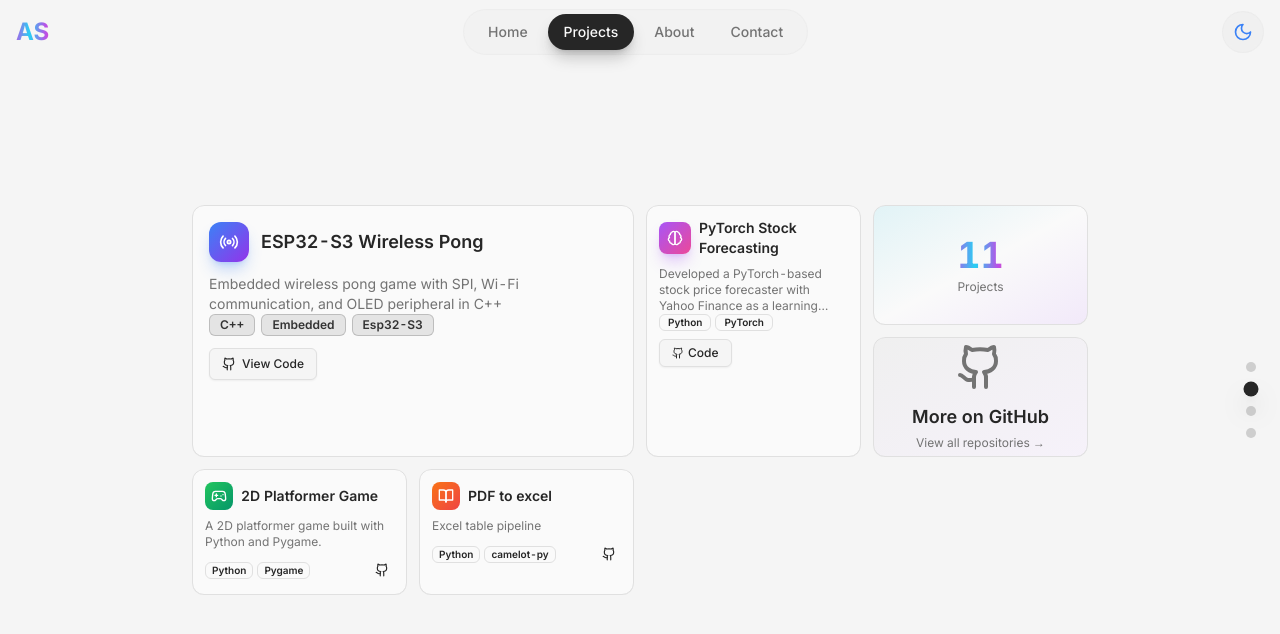
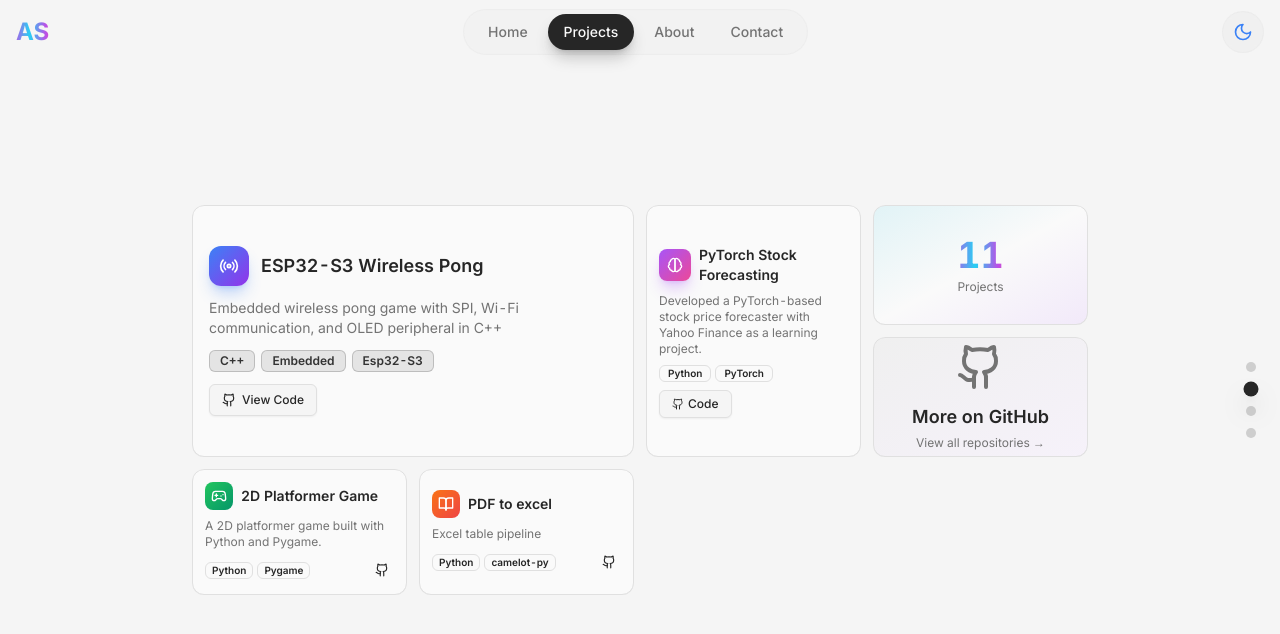
Before and after one commit to AxelSuu/AxelSundqvist, a React (Vite) app: page / in a window 1280 px wide. Both pictures are taken after a click on the button 1251 px from the left and 389 px from the top of the page. Shown: the top 634 px of the page. Built offline with nearby package versions, Linux system fonts and the light colour scheme.

Commit message:
Ny layout

```diff
--- a/src/components/portfolio/about.tsx
+++ b/src/components/portfolio/about.tsx
@@ -33,15 +33,14 @@ const About = () => {
 
       <div className="container mx-auto px-3 md:px-4 relative z-10 max-h-full">
         {/* Bento Grid Layout - Simplified for mobile */}
-        <div className="grid grid-cols-2 md:grid-cols-4 lg:grid-cols-6 gap-1.5 md:gap-2 auto-rows-[minmax(35px,1fr)] md:auto-rows-[minmax(42px,1fr)] max-h-[85vh] md:max-h-[75vh] overflow-y-auto md:overflow-hidden scrollbar-hide">
+        <div className="grid grid-cols-2 md:grid-cols-4 lg:grid-cols-6 gap-1.5 md:gap-2 auto-rows-[minmax(30px,1fr)] md:auto-rows-[minmax(35px,1fr)] max-h-[70vh] md:max-h-[60vh] overflow-y-auto md:overflow-hidden scrollbar-hide">
 
           {/* Large Bio Card */}
           <TiltCard className="col-span-2 md:col-span-2 lg:col-span-3 row-span-2 h-full" tiltMaxAngle={5}>
               <GlowCard
-                className="h-full p-3 flex flex-col justify-between"
+                className="h-full p-3 flex flex-col justify-center"
                 glowColor="rgba(59, 130, 246, 0.2)"
               >
-                  <div>
                 <div className="flex items-center gap-2 mb-2">
                   <div className="p-1.5 rounded-lg bg-gradient-to-br from-blue-500 to-cyan-500">
                     <BookOpen className="h-4 w-4 text-white" />
@@ -51,8 +50,7 @@ const About = () => {
                 <p className="text-xs text-muted-foreground leading-relaxed mb-2">
                   I'm a third year student in Applied Physics & Electrical Engineering who enjoys math, tech, embedded systems and running. I'm bartending at the student pub VilleValla and always trying new beers.
                 </p>
-                  </div>
-                  <div className="flex items-center gap-2 mt-2 text-xs text-muted-foreground">
+                <div className="flex items-center gap-2 text-xs text-muted-foreground">
                   <MapPin className="h-3 w-3 text-red-500" />
                   <span>Linköping, Sweden</span>
                 </div>
--- a/src/components/portfolio/contact.tsx
+++ b/src/components/portfolio/contact.tsx
@@ -13,14 +13,14 @@ const Contact = () => {
         <div className="grid grid-cols-2 md:grid-cols-4 lg:grid-cols-6 gap-1.5 md:gap-2 auto-rows-[minmax(38px,1fr)] md:auto-rows-[minmax(42px,1fr)] max-w-5xl mx-auto max-h-[80vh] md:max-h-[75vh] overflow-y-auto md:overflow-hidden scrollbar-hide">
 
           {/* Main CTA - Large */}
-          <TiltCard className="col-span-2 md:col-span-2 lg:col-span-3 row-span-2 h-full" tiltMaxAngle={5}>
+          <TiltCard className="col-span-2 md:col-span-2 lg:col-span-3 row-span-1 h-full" tiltMaxAngle={5}>
               <GlowCard
-                className="h-full p-3 flex flex-col justify-between group cursor-pointer"
+                className="h-full p-3 flex flex-col justify-center group cursor-pointer"
                 glowColor="rgba(59, 130, 246, 0.4)"
               >
                   <a
                     href="mailto:axesu672@student.liu.se?subject=Portfolio Contact&body=Hi Axel,%0D%0A%0D%0AI'm interested in discussing..."
-                    className="flex flex-col h-full justify-between"
+                    className="flex flex-col"
                   >
                     <div className="flex items-center justify-between mb-2">
                       <div className="p-2 rounded-lg bg-gradient-to-br from-blue-500 to-cyan-500 shadow-lg shadow-blue-500/30 group-hover:scale-110 transition-all">
@@ -28,26 +28,24 @@ const Contact = () => {
                       </div>
                       <ArrowUpRight className="h-4 w-4 text-muted-foreground group-hover:text-primary group-hover:translate-x-1 group-hover:-translate-y-1 transition-all" />
                     </div>
-                    <div>
-                      <h3 className="text-lg font-bold mb-1">Send me an email</h3>
-                      <p className="text-xs text-muted-foreground mb-2">Best way to reach me for opportunities.</p>
-                    </div>
+                    <h3 className="text-lg font-bold mb-1">Send me an email</h3>
+                    <p className="text-xs text-muted-foreground mb-2">Best way to reach me for opportunities.</p>
                     <div className="text-xs text-primary font-medium hover:underline">axesu672@student.liu.se</div>
                   </a>
                 </GlowCard>
           </TiltCard>
 
           {/* LinkedIn - Medium */}
-          <TiltCard className="col-span-1 md:col-span-2 lg:col-span-2 row-span-2" tiltMaxAngle={10}>
+          <TiltCard className="col-span-1 md:col-span-2 lg:col-span-2 row-span-1" tiltMaxAngle={10}>
             <GlowCard
-              className="h-full p-3 group cursor-pointer card-shine flex flex-col"
+              className="h-full p-3 group cursor-pointer card-shine flex flex-col justify-center"
               glowColor="rgba(59, 130, 246, 0.3)"
             >
               <a
                 href="https://www.linkedin.com/in/axel-sundqvist/"
                 target="_blank"
                 rel="noopener noreferrer"
-                className="flex flex-col h-full justify-between"
+                className="flex flex-col"
               >
                 <div className="flex items-center justify-between mb-2">
                   <div className="p-1.5 rounded-lg bg-[#0A66C2] group-hover:scale-110 transition-all shadow-lg shadow-[#0A66C2]/30">
--- a/src/components/portfolio/projects.tsx
+++ b/src/components/portfolio/projects.tsx
@@ -62,21 +62,18 @@ const Projects = () => {
           {/* Featured Project - Large card spanning 2x2 */}
           <TiltCard className="col-span-2 row-span-2" tiltMaxAngle={8}>
             <GlowCard
-              className="h-full group relative overflow-hidden p-2 md:p-4 flex flex-col justify-between"
+              className="h-full group relative overflow-hidden p-2 md:p-4 flex flex-col justify-center"
               glowColor="rgba(59, 130, 246, 0.4)"
             >
-              <div>
               <div className="flex items-center space-x-2 md:space-x-3 mb-2 md:mb-3">
                 <div className="p-1.5 md:p-2.5 rounded-lg md:rounded-xl bg-gradient-to-br from-blue-500 to-purple-600 shadow-lg shadow-blue-500/30 group-hover:scale-110 group-hover:rotate-3 transition-all duration-300">
                   <Radio className="h-4 w-4 md:h-5 md:w-5 text-white" />
                 </div>
                 <h3 className="text-sm md:text-lg font-semibold">{projects[0].title}</h3>
               </div>
-                <p className="text-muted-foreground leading-relaxed text-xs md:text-sm line-clamp-2 md:line-clamp-3">
+              <p className="text-muted-foreground leading-relaxed text-xs md:text-sm line-clamp-2 md:line-clamp-3 mb-2 md:mb-3">
                 {projects[0].description}
               </p>
-              </div>
-              <div>
               <div className="flex flex-wrap gap-1 md:gap-1.5 mb-2 md:mb-3">
                 {projects[0].technologies.slice(0, 3).map((tech, i) => (
                   <Badge
@@ -94,28 +91,24 @@ const Projects = () => {
                   View Code
                 </a>
               </Button>
-              </div>
             </GlowCard>
           </TiltCard>
 
           {/* PyTorch Project - Tall card */}
           <TiltCard className="col-span-1 row-span-2" tiltMaxAngle={10}>
             <GlowCard
-              className="h-full group relative overflow-hidden card-shine p-2 md:p-3 flex flex-col justify-between"
+              className="h-full group relative overflow-hidden card-shine p-2 md:p-3 flex flex-col justify-center"
               glowColor="rgba(168, 85, 247, 0.4)"
             >
-              <div>
               <div className="flex items-center space-x-1.5 md:space-x-2 mb-1 md:mb-2">
                 <div className="p-1.5 md:p-2 rounded-lg bg-gradient-to-br from-purple-500 to-pink-500 shadow-lg shadow-purple-500/30 group-hover:scale-110 transition-all duration-300">
                   <Brain className="h-3 w-3 md:h-4 md:w-4 text-white" />
                 </div>
                 <h3 className="text-xs md:text-sm font-semibold leading-tight">{projects[1].title}</h3>
               </div>
-                <p className="text-muted-foreground leading-relaxed text-[10px] md:text-xs line-clamp-2 md:line-clamp-3">
+              <p className="text-muted-foreground leading-relaxed text-[10px] md:text-xs mb-1.5 md:mb-2">
                 {projects[1].description}
               </p>
-              </div>
-              <div>
               <div className="flex flex-wrap gap-1 mb-1.5 md:mb-2">
                 {projects[1].technologies.slice(0, 2).map((tech, i) => (
                   <Badge key={i} variant="outline" className="text-[8px] md:text-[10px] px-1.5 md:px-2 py-0 hover:bg-purple-500/10">
@@ -129,7 +122,6 @@ const Projects = () => {
                   Code
                 </a>
               </Button>
-              </div>
             </GlowCard>
           </TiltCard>
 
@@ -174,10 +166,10 @@ const Projects = () => {
           {/* Platformer Game Card */}
           <TiltCard className="col-span-1 row-span-1" tiltMaxAngle={12}>
             <GlowCard
-              className="h-full group card-shine p-2 md:p-3"
+              className="h-full group card-shine p-2 md:p-3 flex flex-col justify-center"
               glowColor="rgba(34, 197, 94, 0.3)"
             >
-              <div className="flex flex-col h-full">
+              <div className="flex flex-col">
                 <div className="flex items-center gap-1.5 md:gap-2 mb-1 md:mb-2">
                   <div className="p-1 md:p-1.5 rounded-lg bg-gradient-to-br from-green-500 to-emerald-600 group-hover:scale-110 transition-all">
                     <Gamepad2 className="h-3 w-3 md:h-4 md:w-4 text-white" />
@@ -204,10 +196,10 @@ const Projects = () => {
           {/* PDF to Excel Card */}
           <TiltCard className="col-span-1 row-span-1" tiltMaxAngle={12}>
             <GlowCard
-              className="h-full group card-shine p-2 md:p-3"
+              className="h-full group card-shine p-2 md:p-3 flex flex-col justify-center"
               glowColor="rgba(249, 115, 22, 0.3)"
             >
-              <div className="flex flex-col h-full">
+              <div className="flex flex-col">
                 <div className="flex items-center gap-1.5 md:gap-2 mb-1 md:mb-2">
                   <div className="p-1 md:p-1.5 rounded-lg bg-gradient-to-br from-orange-500 to-red-500 group-hover:scale-110 transition-all">
                     <BookOpen className="h-3 w-3 md:h-4 md:w-4 text-white" />
```
Lines whose indentation alone changed are shown as unchanged.
